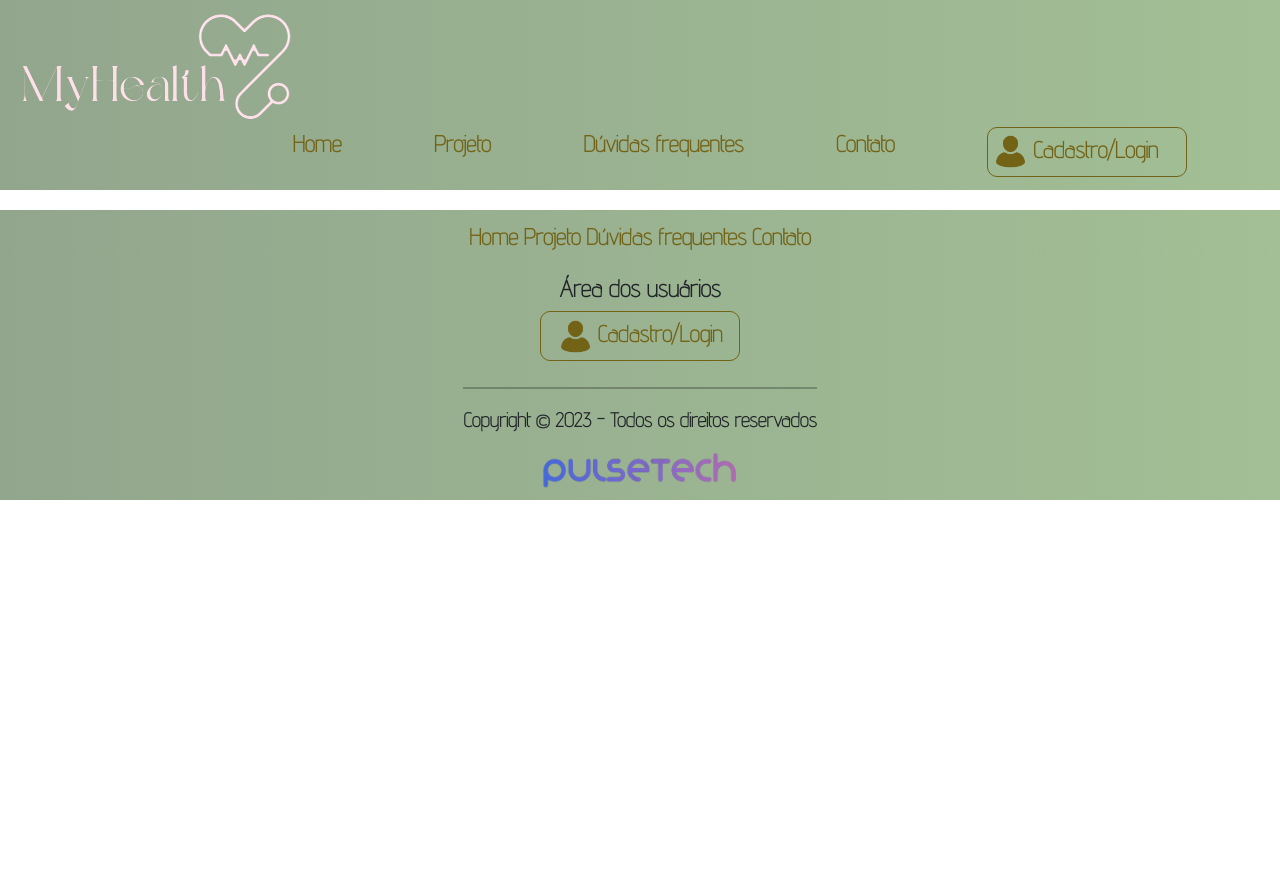
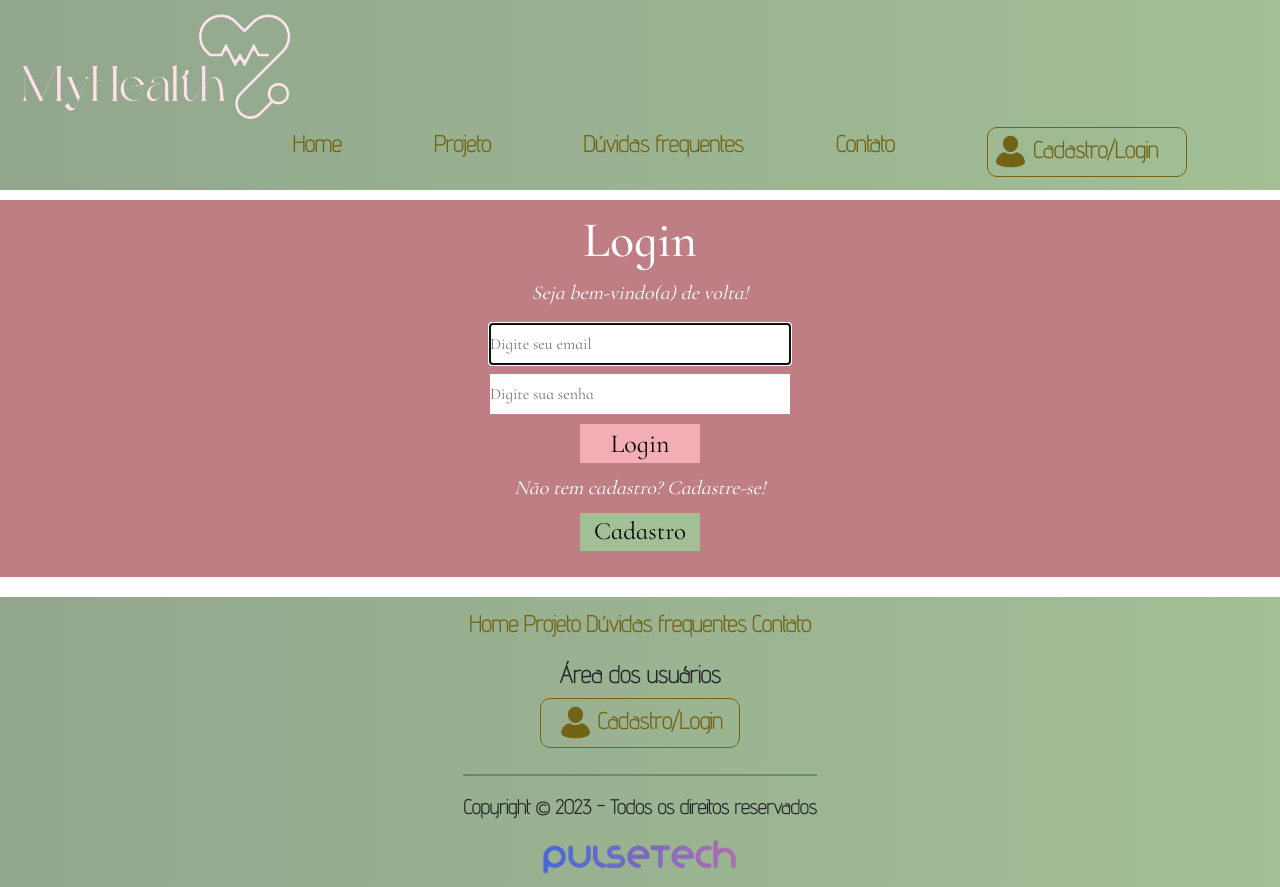
Before and after one commit to letyresina/GS2sem-Site, a React (Vite) app: page /CadastroLogin in a window 1280 px wide. Before the commit the page ends 800 px from the top, so only its background shows below. Built offline with nearby package versions, Linux system fonts and the light colour scheme; a web font is replaced by a local one.

Commit message:
feito cadastro/login sem a parte da API

```diff
--- /dev/null
+++ b/src/Autentificacao.jsx
@@ -0,0 +1,93 @@
+import React, { useState } from 'react';
+import './FormLoginCad.scss'
+
+const LoginForm = ({ onSwitchToSignup }) => {
+  const handleLoginSubmit = (event) => {
+    event.preventDefault();
+    // Lógica de envio do formulário de login
+  };
+
+  return (
+    <div className="user_forms-login">
+      <h2 className="forms_title">Login</h2>
+      <p>Seja bem-vindo(a) de volta!</p>
+      <form className="forms_form" onSubmit={handleLoginSubmit}>
+        <div className="forms_field">
+          <input type="email" placeholder="Digite seu email" className="forms_field-input" required autoFocus />
+        </div>
+        <div className="forms_field">
+          <input type="password" placeholder="Digite sua senha" className="forms_field-input" required />
+        </div>
+        <div className="forms_buttons">
+          <input type="submit" value="Login" className="forms_buttons-action" />
+        </div>
+        <p>
+        Não tem cadastro? Cadastre-se!{' '} <br/>
+        <button type="button" className='botaoTroca' onClick={onSwitchToSignup}>
+            Cadastro
+        </button>
+        </p>
+      </form>
+    </div>
+  );
+};
+
+const SignupForm = ({ onSwitchToLogin }) => {
+  const handleSignupSubmit = (event) => {
+    event.preventDefault();
+    // Lógica de envio do formulário de inscrição
+  };
+
+  return (
+    <div className="user_forms-signup">
+      <h2 className="forms_title">Cadastrar</h2>
+      <p>Será um prazer cuidar de você!</p>
+      <form className="forms_form" onSubmit={handleSignupSubmit}>
+        <div className="forms_field">
+          <input type="text" placeholder="Digite seu nome completo" className="forms_field-input" required />
+        </div>
+        <div className="forms_field">
+          <input type="email" placeholder="Digite seu email" className="forms_field-input" required />
+        </div>
+        <div className="forms_field">
+          <input type="password" placeholder="Digite sua senha" className="forms_field-input" required />
+        </div>
+        <div className="forms_buttons">
+          <input type="submit" value="Cadastrar" className="forms_buttons-action" />
+        </div>
+        <p>
+          Já possui cadastro?{' '}<br/>
+          <button type="button" className='botaoTroca' onClick={onSwitchToLogin}>
+            Login
+          </button>
+        </p>
+      </form>
+    </div>
+  );
+};
+
+const AuthSection = () => {
+  const [isLoginFormVisible, setLoginFormVisible] = useState(true);
+
+  const switchToSignup = () => {
+    setLoginFormVisible(false);
+  };
+
+  const switchToLogin = () => {
+    setLoginFormVisible(true);
+  };
+
+  return (
+    <section className="user">
+      <div className="user_options-forms" id="user_options-forms">
+        {isLoginFormVisible ? (
+          <LoginForm onSwitchToSignup={switchToSignup} />
+        ) : (
+          <SignupForm onSwitchToLogin={switchToLogin} />
+        )}
+      </div>
+    </section>
+  );
+};
+
+export default AuthSection;
--- a/src/CadastroLogin.jsx
+++ b/src/CadastroLogin.jsx
@@ -1,11 +1,12 @@
 import {} from 'react'
+import AuthSection from './Autentificacao'
 import './App.scss'
 
 
 function CadastroLogin(){
     return(
         <>
-
+            <AuthSection />
         </>
     )
 }
--- /dev/null
+++ b/src/FormLoginCad.scss
@@ -0,0 +1,53 @@
+@import "./variavel";
+
+.user {
+    display: flex;
+    justify-content: center;
+    align-items: center;
+    text-align: center;
+    height: 80%;
+    padding:10px;
+    background-color: $cor-rosa-escuro;
+    font-family: $fonte-geral;
+    color: $cor-texto-formulario;
+
+    .forms_title{
+        font-size: 50px;
+        text-align: center;
+    }
+
+    p{
+        font-size: 20px;
+        font-style: italic;
+    }
+
+    input{
+        border:none;
+        margin-bottom:10px;
+    }
+
+    .forms_field-input{
+        width: 300px;
+        height: 40px;
+    }
+
+    .forms_buttons-action{
+        font-size: 26px;
+        width: 120px;
+        background-color: $cor-botao-destaque-rosaclaro;
+    }
+    .forms_buttons-action:hover{
+        background-color: $cor-verde-forte;
+    }
+
+    .botaoTroca{
+        margin-top:10px;
+        border:none;
+        width: 120px;
+        font-size: 25px;
+        background-color: $cor-verde-claro;
+    }
+    .botaoTroca:hover{
+        background-color: $cor-verde-forte;
+    }
+}
```
